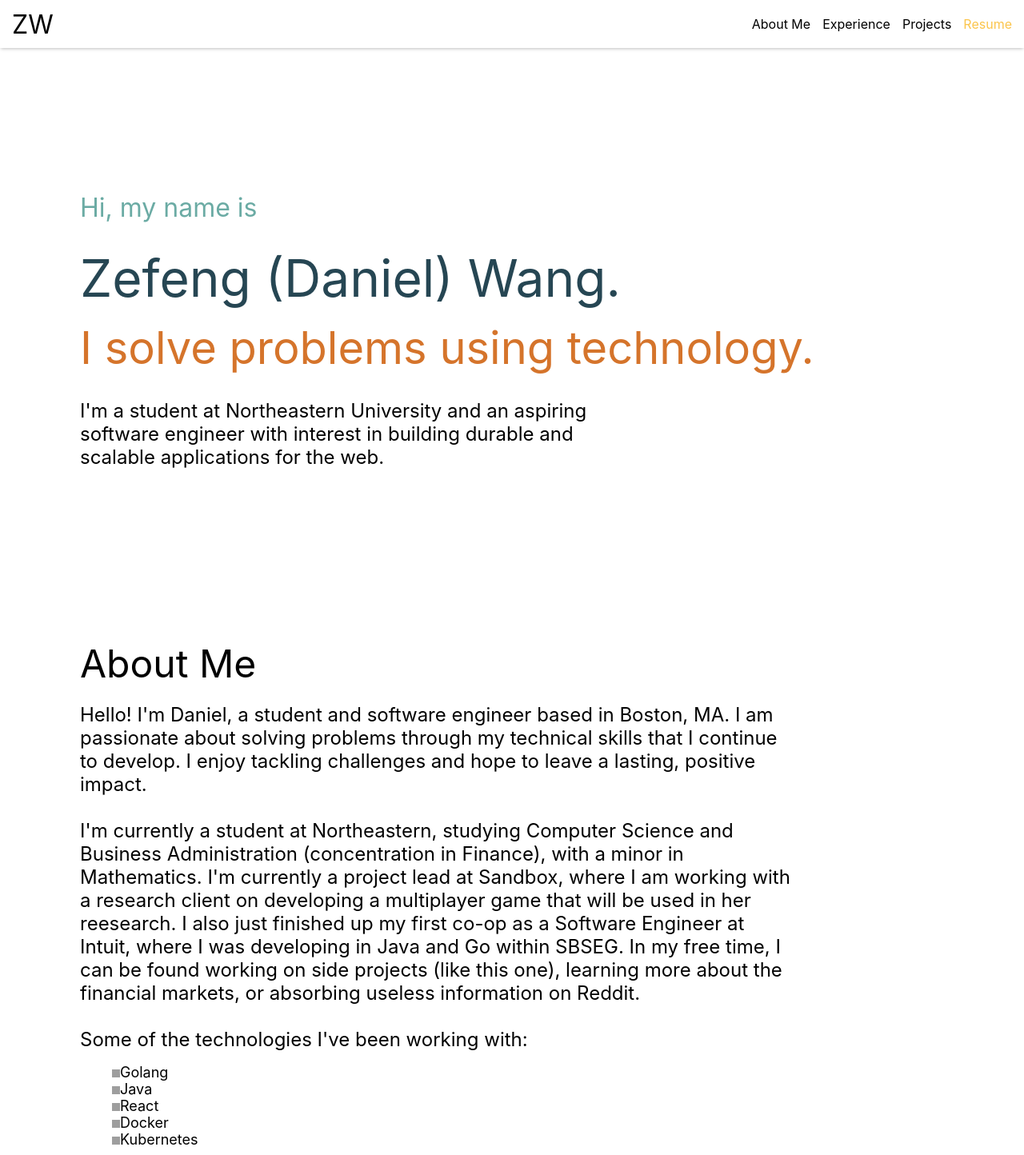
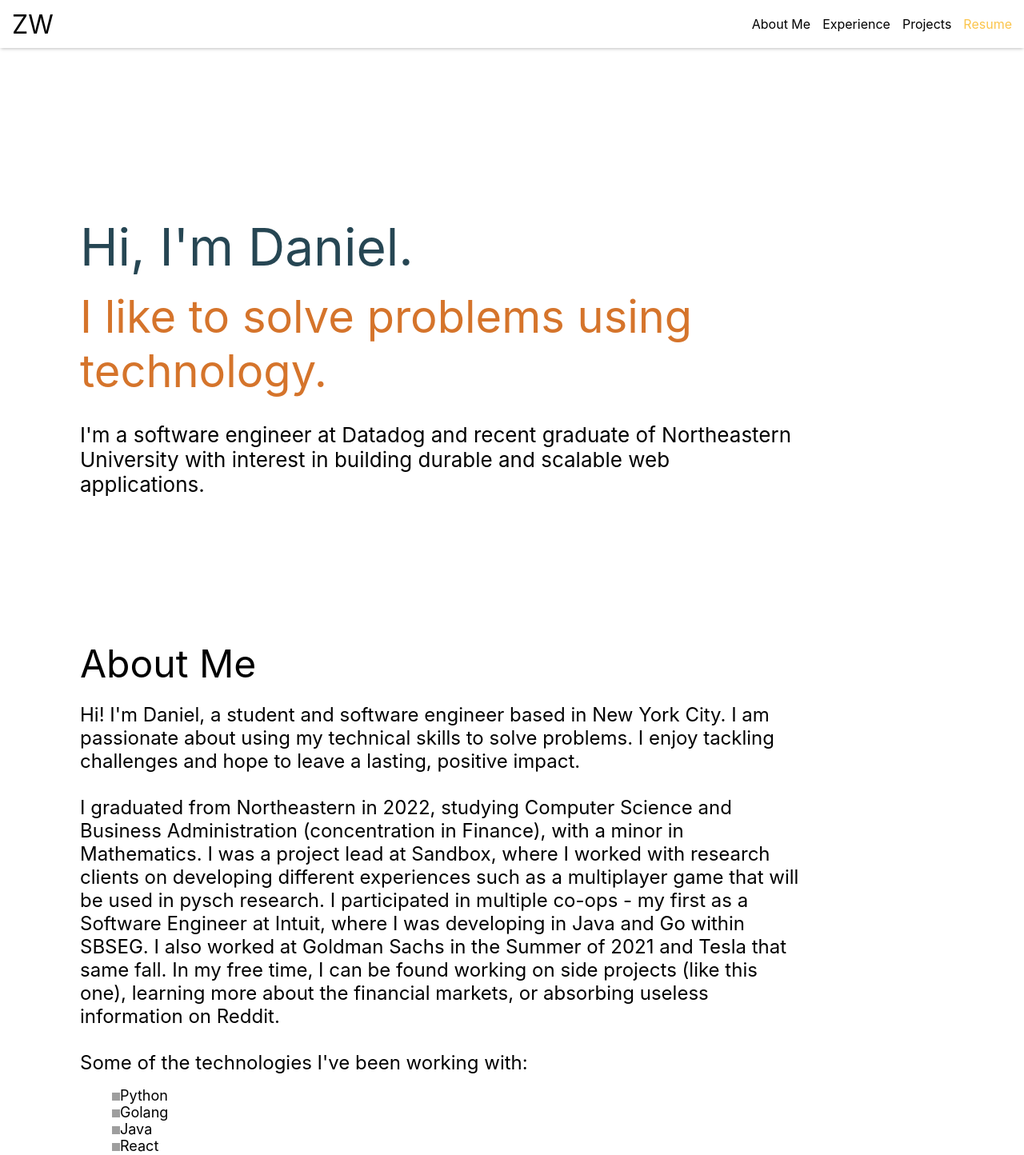
Before and after one commit to zefwang/personal-website, a Next.js app: page / in a window 1280 px wide. Shown: the top 1444 px of the page at 80% size. Built offline with nearby package versions, Linux system fonts and the light colour scheme; grey boxes are pictures that could not be loaded.

Commit message:
updated a tad

```diff
--- a/pages/about.tsx
+++ b/pages/about.tsx
@@ -2,20 +2,20 @@ import React from "react"
 import Image from "next/image";
 
 const About = () => {
-  const techList = ["Golang", "Java", "React", "Docker", "Kubernetes"];
+  const techList = ["Python", "Golang", "Java", "React", "K8s", "Elasticsearch"];
   return (
     <section className="about-section">
       <div className='about-title'>About Me</div>
       <div className='about-long'>
-        Hello! I'm Daniel, a student and software engineer based in Boston, MA. I am passionate about solving problems
-        through my technical skills that I continue to develop. I enjoy tackling challenges and hope to leave a lasting,
-        positive impact.<br/><br/>
-        I'm currently a student at Northeastern, studying Computer Science and Business Administration (concentration in
-        Finance), with a minor in Mathematics. I'm currently a project lead at Sandbox, where I am working with a research
-        client on developing a multiplayer game that will be used in her reesearch. I also just finished up my first
-        co-op as a Software Engineer at Intuit, where I was developing in Java and Go within SBSEG. In my free time,
-        I can be found working on side projects (like this one), learning more about the financial markets, or
-        absorbing useless information on Reddit.<br/><br/>
+        Hi! I'm Daniel, a student and software engineer based in New York City. I am passionate about using my technical
+        skills to solve problems. I enjoy tackling challenges and hope to leave a lasting, positive impact.<br/><br/>
+        I graduated from Northeastern in 2022, studying Computer Science and Business Administration (concentration in
+        Finance), with a minor in Mathematics. I was a project lead at Sandbox, where I worked with research clients on
+        developing different experiences such as a multiplayer game that will be used in pysch research. I participated
+        in multiple co-ops - my first as a Software Engineer at Intuit, where I was developing in Java and Go within
+        SBSEG. I also worked at Goldman Sachs in the Summer of 2021 and Tesla that same fall. In my free time, I can be
+        found working on side projects (like this one), learning more about the financial markets, or absorbing useless
+        information on Reddit.<br/><br/>
         Some of the technologies I've been working with:
       </div>
       <ul>
--- a/pages/index.tsx
+++ b/pages/index.tsx
@@ -8,18 +8,17 @@ export default function Home() {
   return (
     <div className="website-body">
       <Meta
-        title="Zefeng Wang's Personal Website"
+        title="Zefeng (Daniel) Wang"
         desc="Introduction of Zefeng (Daniel) Wang"
         canonical="https://zefeng-wang.com"
       />
       <Header />
       <section className="intro-page">
-        <div className="intro-header">Hi, my name is</div>
-        <div className="intro-name">Zefeng (Daniel) Wang.</div>
-        <div className="intro-one-liner">I solve problems using technology.</div>
+        <div className="intro-name">Hi, I'm Daniel.</div>
+        <div className="intro-one-liner">I like to solve problems using technology.</div>
         <div className="intro-sentence">
-          I'm a student at Northeastern University and an aspiring software engineer with interest in building
-          durable and scalable applications for the web.
+          I'm a software engineer at Datadog and recent graduate of Northeastern University with interest in building
+          durable and scalable web applications.
         </div>
       </section>
       <About/>
--- a/styles/home.scss
+++ b/styles/home.scss
@@ -2,11 +2,6 @@
   z-index: 0;
   padding: 30vh 100px 0;
   min-height: 100vh;
-}
-
-.intro-header {
-  font-size: 32px;
-  color: #6BABA4;
 }
 
 .intro-name {
@@ -22,17 +17,13 @@
 
 .intro-sentence {
   padding-top: 30px;
-  font-size: 24px;
-  max-width: 700px;
+  font-size: 26px;
+  max-width: 900px;
 }
 
 @media only screen and (max-width: 900px) {
   .intro-page {
     padding: 30vh 20px 10vh;
-  }
-
-  .intro-header {
-    font-size: 24px;
   }
 
   .intro-name {
```
Also changed, not shown: public/experience.json (+14 -6 lines), public/projects.json (+7 -7 lines), public/projects/dd.png (added), 1 other file (tests, documents, lock files or other folders).
